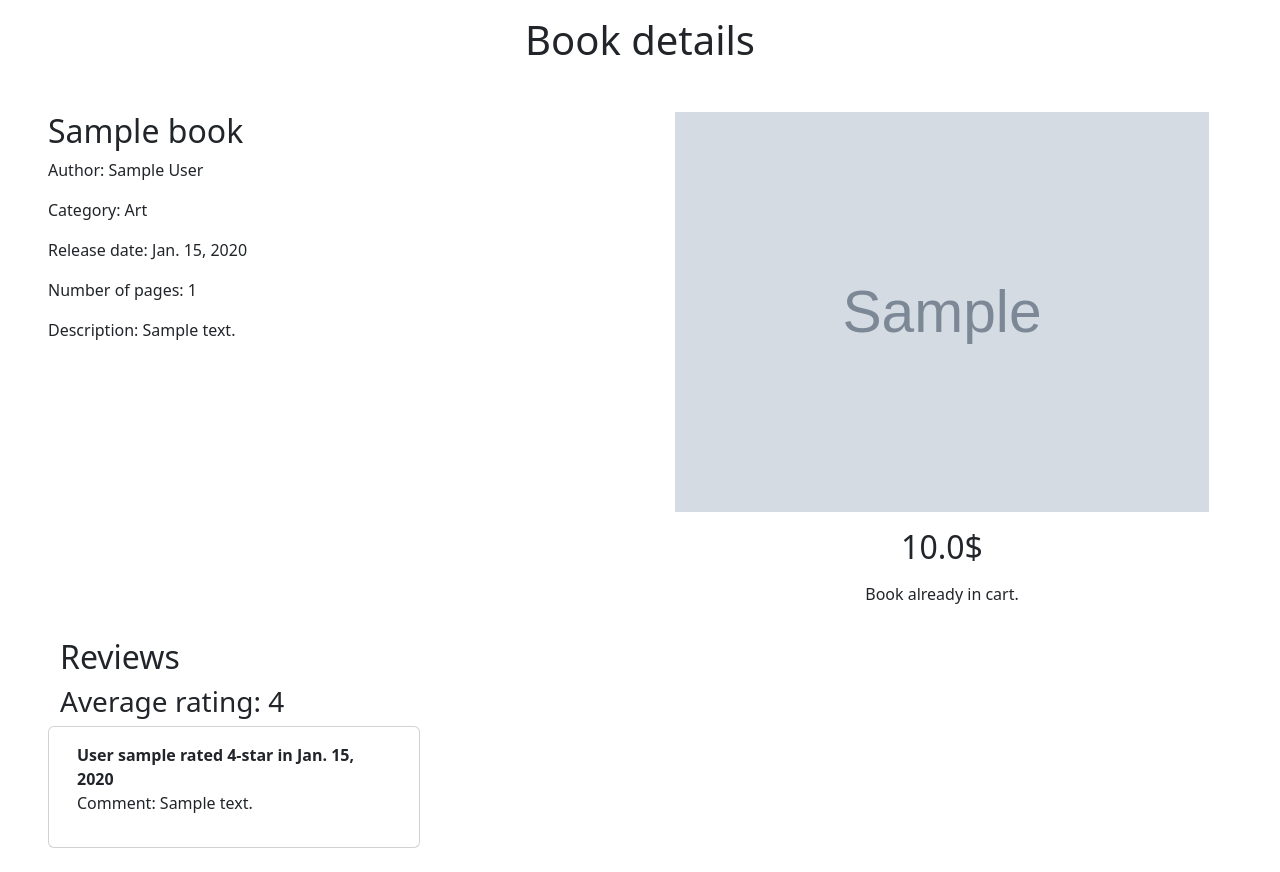
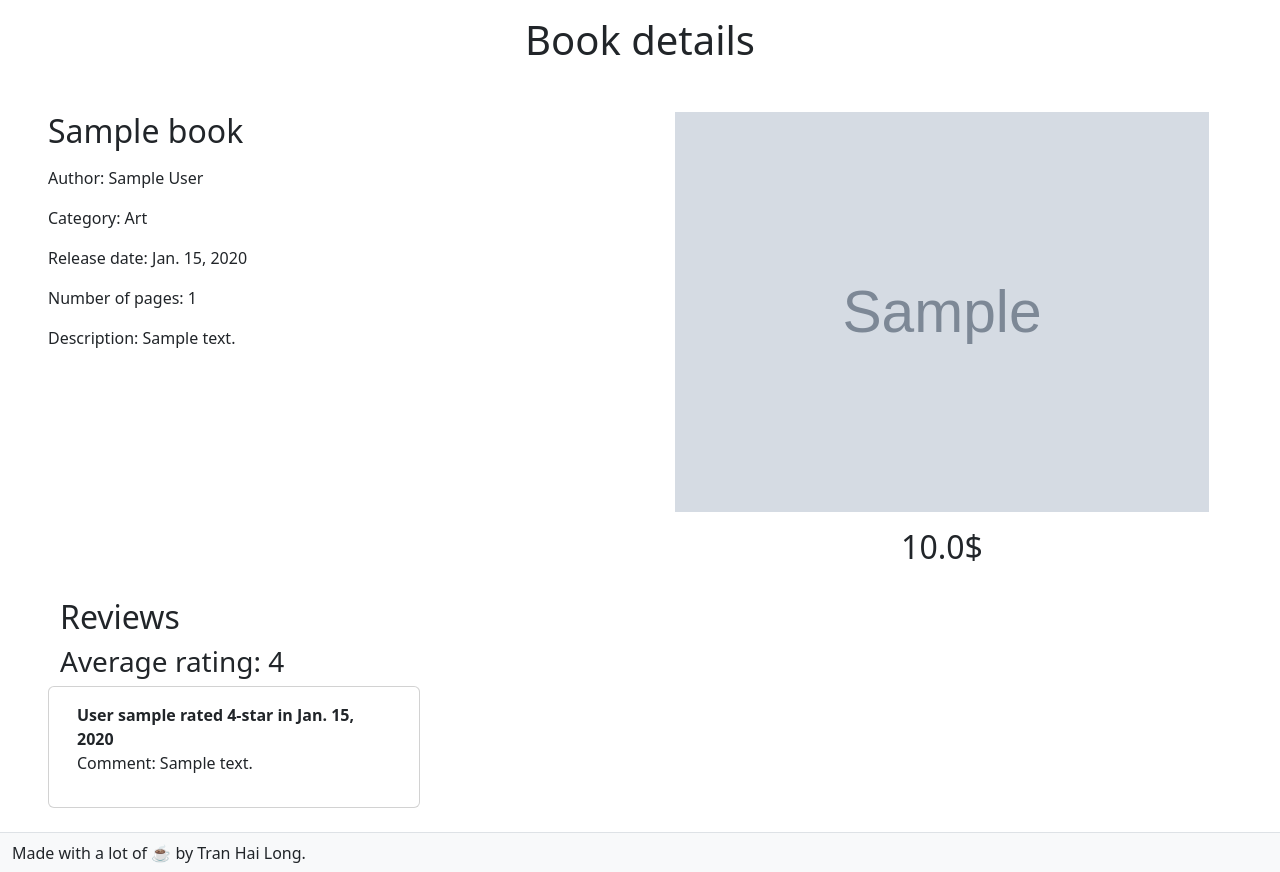
Before and after one commit to tran-hai-long/book_website_demo, a Django app: template book/templates/book/book_detail.html in a window 1280 px wide. Shown: the part 73-945 px from the top of the page. Run offline with Django 4.2, Linux system fonts and the light colour scheme; tables that the repository leaves empty hold one stand-in row (values such as "Sample post"); the template is opened without the code that fills it: values that come from a table or form of the project are taken from there, most other values are stand-ins (such as "Sample title", 1, 10 or a date in 2020); grey boxes marked "Sample" are stand-in pictures.

Commit message:
Only show Add to Shopping cart button if user is logged in

```diff
--- a/book/templates/book/book_detail.html
+++ b/book/templates/book/book_detail.html
@@ -11,7 +11,7 @@
                 </div>
             {% endif %}
             <section class="col-md-6">
-                <h2>{{ book.title }}</h2>
+                <h2 class="mb-3">{{ book.title }}</h2>
                 <p>Author: {{ book.author }}</p>
                 <p>Category: {{ book.category }}</p>
                 <p>Release date: {{ book.release_date }}</p>
@@ -19,22 +19,22 @@
                 <p>Description: {{ book.book_description }}</p>
             </section>
             <section class="col-md-6 text-center">
-                {% if book.cover %}
-                    <img src="{{ book.cover.url }}" alt="Cover for {{ book.title }}" height="400"/>
-                {% endif %}
+                {% if book.cover %}<img src="{{ book.cover.url }}"
+     alt="Cover for {{ book.title }}"
+     height="400"/>{% endif %}
                 <h2 class="my-3">{{ book.price }}$</h2>
+                {% if user.is_authenticated %}
                     {% if check_book_in_cart %}
                         <p id="already-in-cart">Book already in cart.</p>
                     {% else %}
                         <div class="container text-center">
-                        <form method="post"
-                              action="{% url 'add_book_to_cart' book.pk %}"
-                              class="row">
+                            <form method="post" action="{% url 'add_book_to_cart' book.pk %}" class="row">
                                 {% csrf_token %}
                                 <div class="col-6 mb-3">{{ book_number_form }}</div>
                                 <button class="btn btn-outline-primary mb-3 col-auto" id="add-to-cart">Add to shopping cart</button>
                             </form>
                         </div>
+                    {% endif %}
                 {% endif %}
             </section>
         </section>
```
Lines whose indentation alone changed are shown as unchanged.
